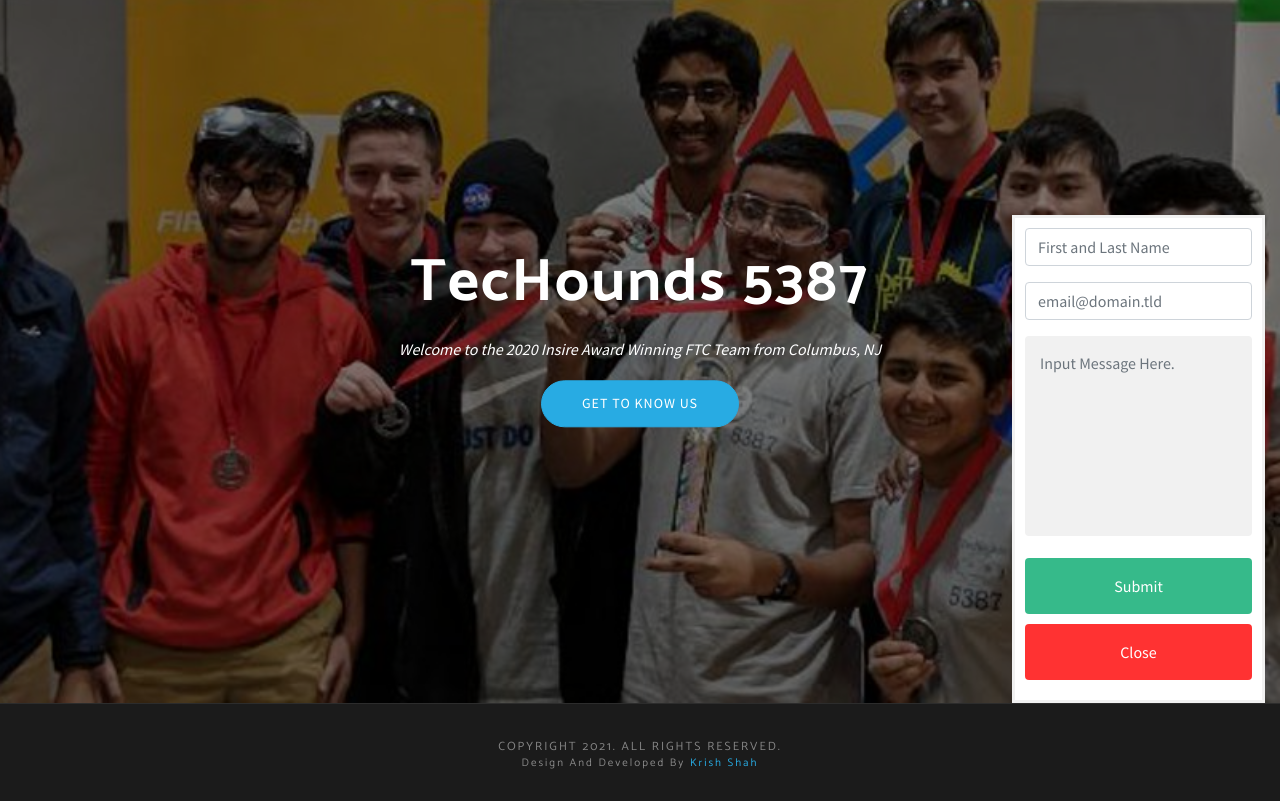
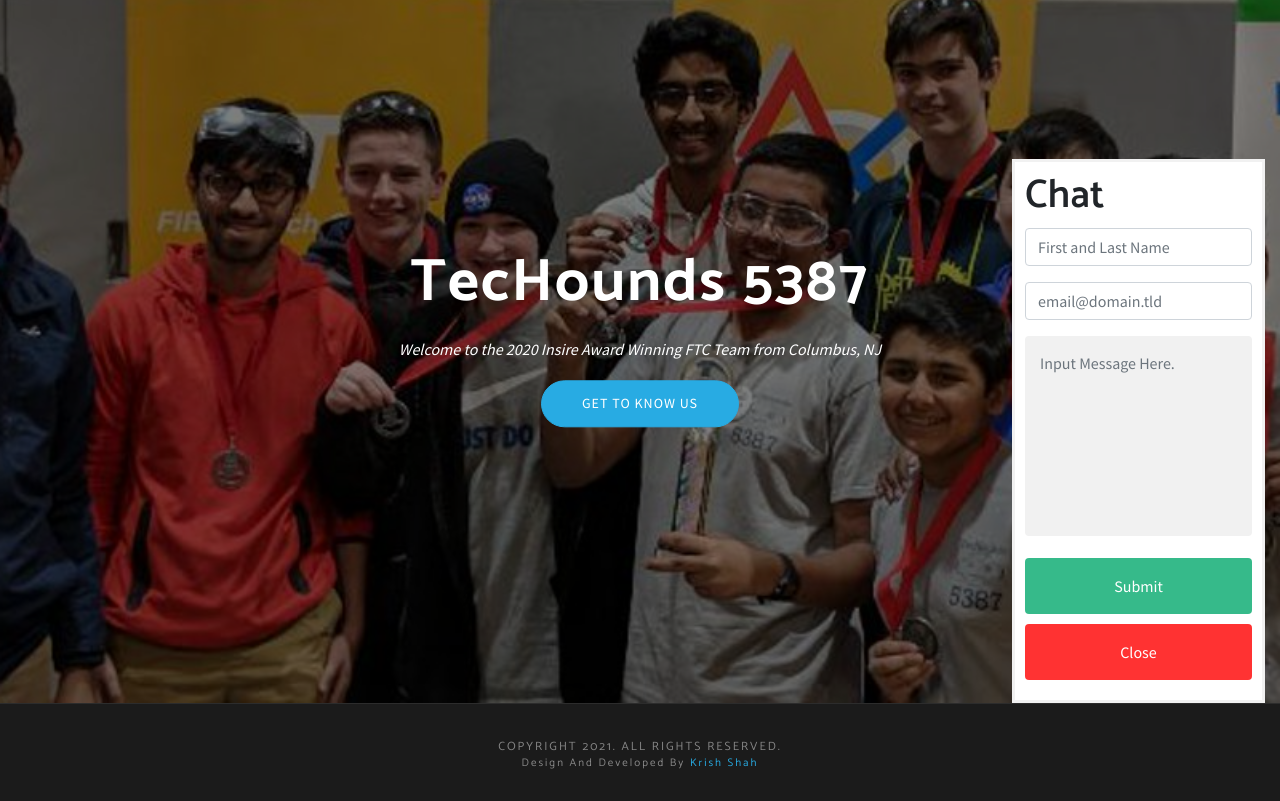
Before and after one commit to NBCRobotics/nbcrobotics.github.io, a plain HTML site: page index.html in a window 1280 px wide. Both pictures are taken after a click on the button 1212 px from the left and 737 px from the top of the page. Shown: the part 97-898 px from the top of the page. Drawn offline with Linux system fonts and the light colour scheme; some packages are replaced by stand-ins of ours; files whose address does not match are found by name.

Commit message:
Update index.html

```diff
--- a/index.html
+++ b/index.html
@@ -124,6 +124,7 @@ End Fixed Navigation
 
 <div class="chat-popup" id="myForm">
   <form id="fs-frm" name="simple-contact-form" accept-charset="utf-8" action="https://formspree.io/f/mnqlvoow" method="post" class="form-container">
+	  <h1>Chat</h1>
         <fieldset id="fs-frm-inputs">
           <div class="form-group">
           <input type="text" name="name" id="full-name" class="form-control" placeholder="First and Last Name" required="">
```
